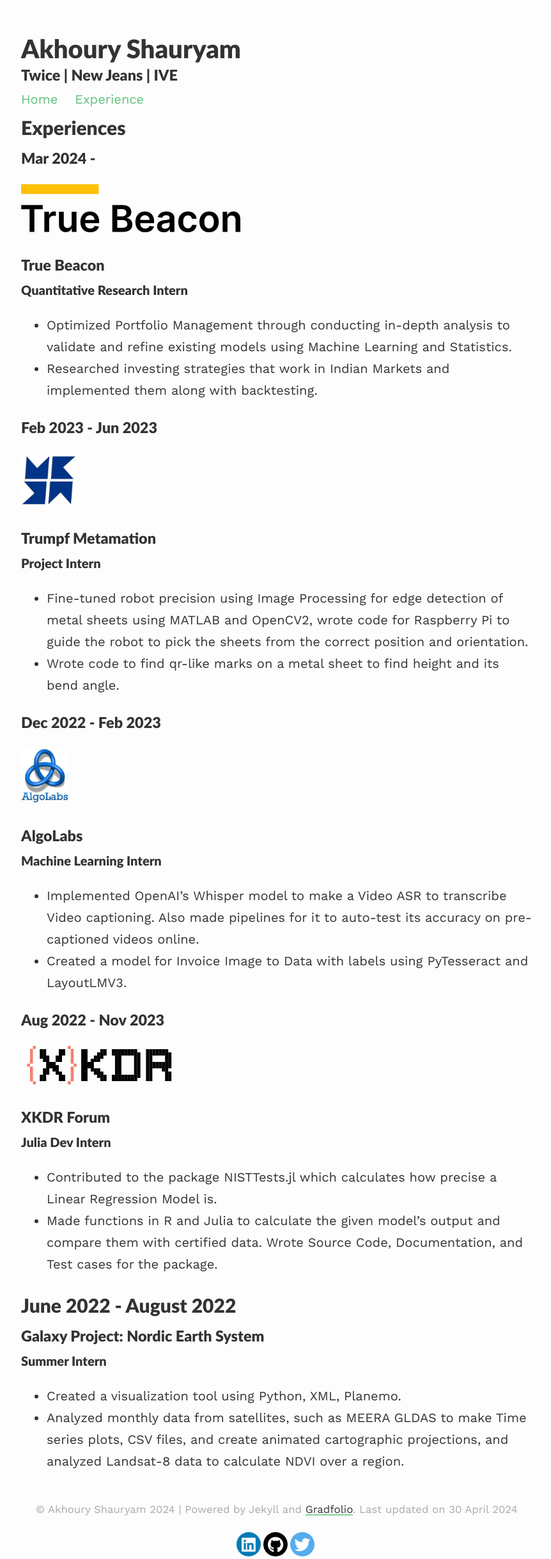
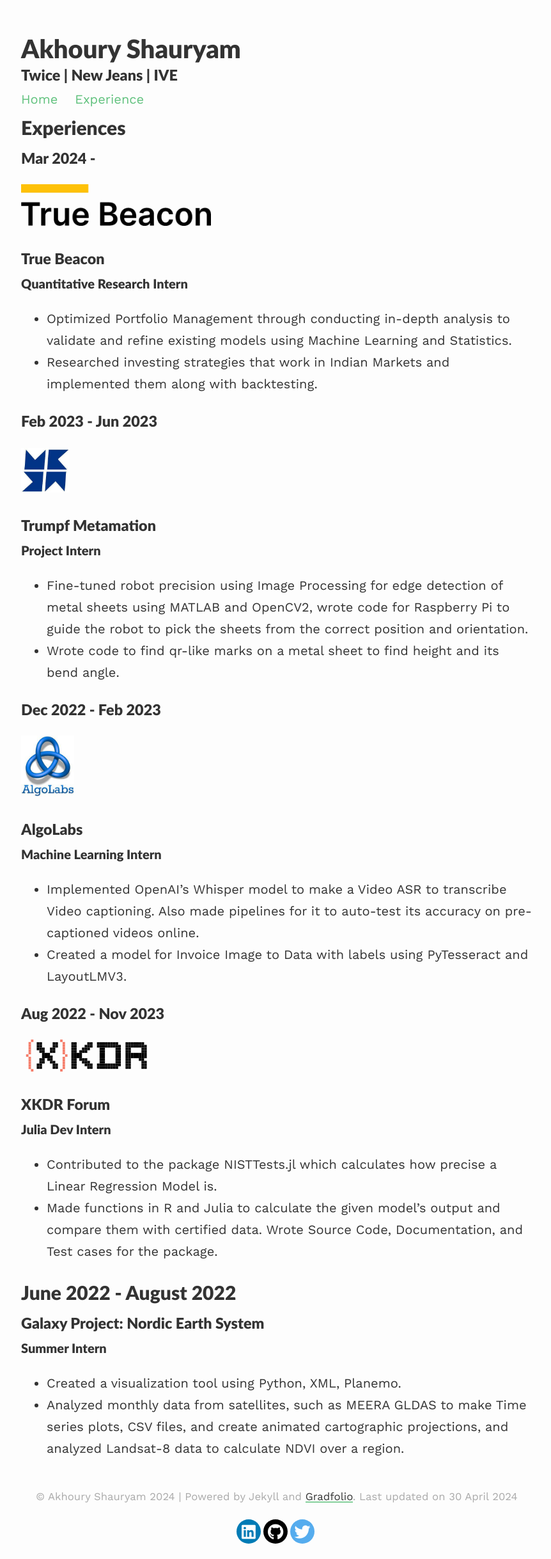
Before and after one commit to Satan-Claws/Satan-Claws.github.io, a Jekyll site: the page built from _pages/Experience.md, in a window 1280 px wide. Shown: the whole page at 64% size, without its empty margins (207-1069 px from the left). Built offline with Jekyll 4.4.1, drawn with Linux system fonts in a browser that asks for light colours; nearby versions of some CDN libraries.

Commit message:
Update Experience.md

```diff
--- a/_pages/Experience.md
+++ b/_pages/Experience.md
@@ -7,7 +7,7 @@
 # Experiences
 
 ### Mar 2024 -
-<img src="/assets/images/TrueBeacon.png" height="75">
+<img src="/assets/images/TrueBeacon.png" height="65">
 
 ### True Beacon
 #### Quantitative Research Intern
@@ -17,7 +17,7 @@
 
 
 ### Feb 2023 - Jun 2023
-<img src="/assets/images/Metamation.jpeg" height="80">
+<img src="/assets/images/Metamation.jpeg" height="70">
 
 ### Trumpf Metamation
 #### Project Intern
@@ -27,7 +27,7 @@
 
 
 ### Dec 2022 - Feb 2023
-<img src="/assets/images/AlgoLabs.jpeg" height="85">
+<img src="/assets/images/AlgoLabs.jpeg" height="95">
 
 ### AlgoLabs
 #### Machine Learning Intern
@@ -37,7 +37,7 @@
 
 
 ### Aug 2022 - Nov 2023
-<img src="/assets/images/XKDR.svg" height="60">
+<img src="/assets/images/XKDR.svg" height="50">
 
 ### XKDR Forum
 #### Julia Dev Intern
```
